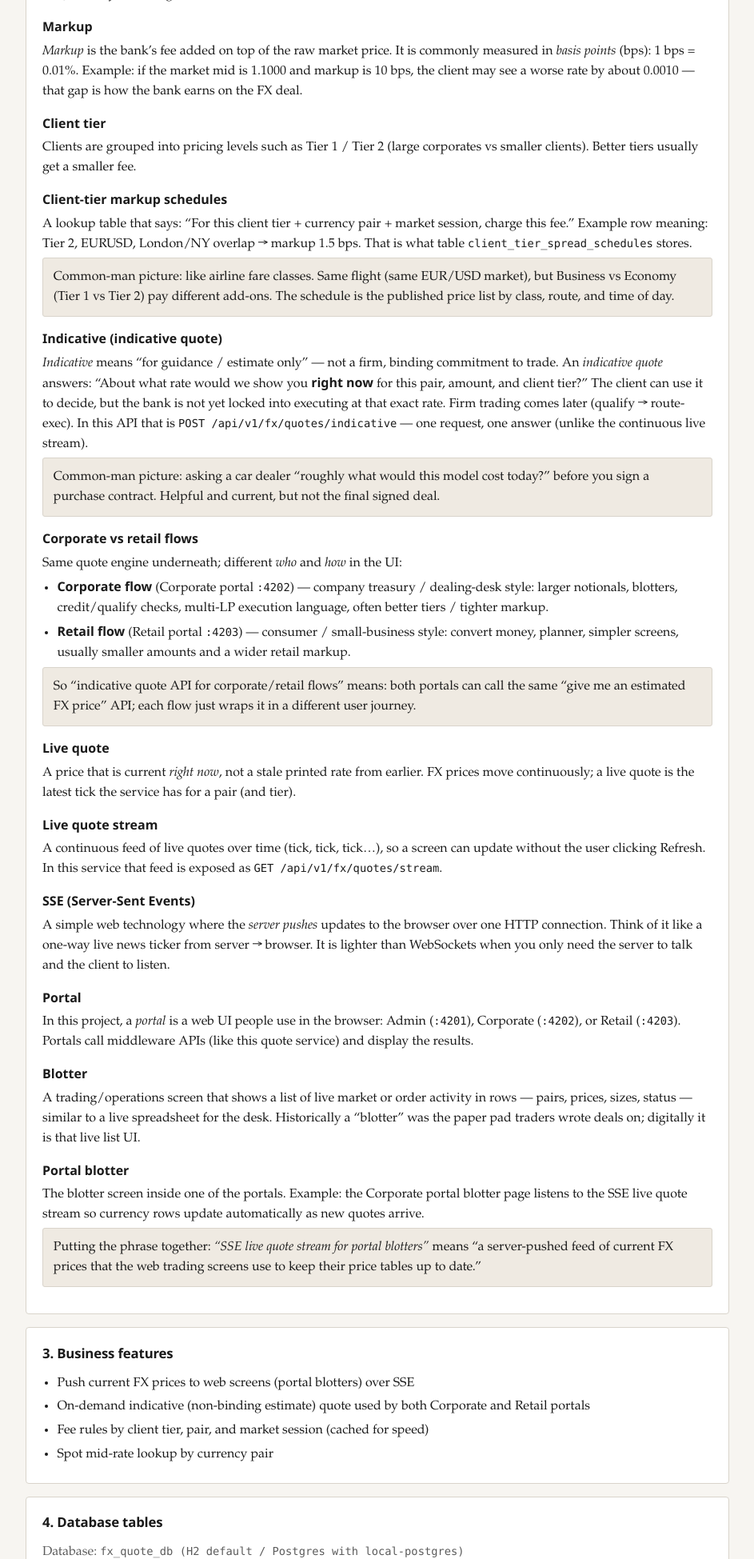
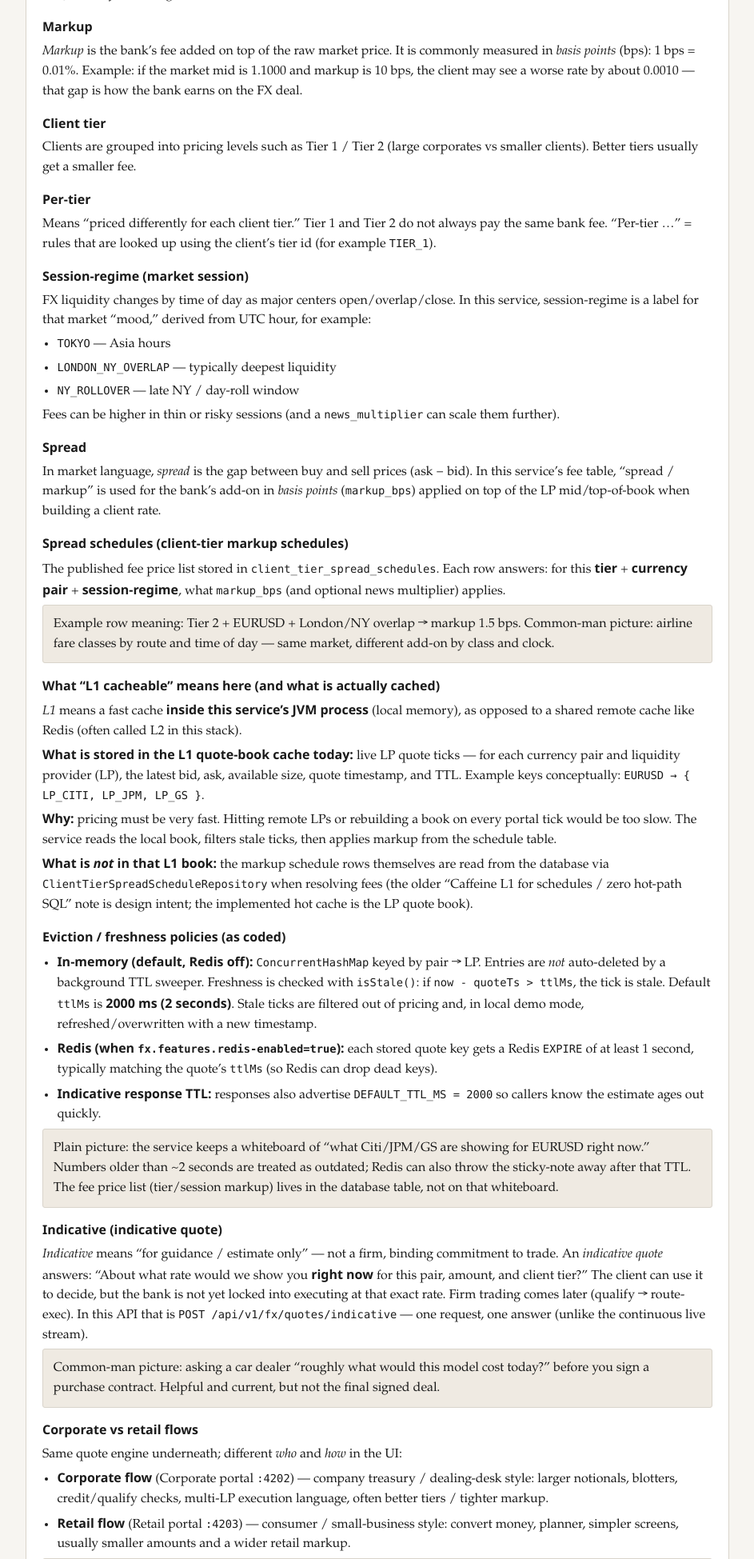
Before and after one commit to javakishore-veleti/FX-Dynamic-Liquidity-Smart-Order-Engine, a Spring Boot app: page / in a window 1280 px wide. Shown: the part 929-2878 px from the top of the page at 80% size, without its empty margins (168-1111 px from the left). Run offline with Spring Boot 4, Linux system fonts and the light colour scheme; some of the project's set-up classes (security, data sources, template engines, error pages and the like) are left out, and stand-ins take their place.

Commit message:
Document tier, session-regime, spread schedules, and quote-book cache eviction.

```diff
--- a/Middleware/fx-quote-service/src/main/resources/static/index.html
+++ b/Middleware/fx-quote-service/src/main/resources/static/index.html
@@ -191,15 +191,100 @@ th{
     </div>
 
     <div class="term">
-      <strong>Client-tier markup schedules</strong>
+      <strong>Per-tier</strong>
       <p>
-        A lookup table that says: “For this client tier + currency pair + market session, charge this fee.”
-        Example row meaning: Tier 2, EURUSD, London/NY overlap → markup 1.5 bps.
-        That is what table <code>client_tier_spread_schedules</code> stores.
+        Means “priced differently for each client tier.” Tier 1 and Tier 2 do not always pay the same bank fee.
+        “Per-tier …” = rules that are looked up using the client’s tier id (for example <code>TIER_1</code>).
+      </p>
+    </div>
+
+    <div class="term">
+      <strong>Session-regime (market session)</strong>
+      <p>
+        FX liquidity changes by time of day as major centers open/overlap/close.
+        In this service, session-regime is a label for that market “mood,” derived from UTC hour, for example:
+      </p>
+      <ul>
+        <li><code>TOKYO</code> — Asia hours</li>
+        <li><code>LONDON_NY_OVERLAP</code> — typically deepest liquidity</li>
+        <li><code>NY_ROLLOVER</code> — late NY / day-roll window</li>
+      </ul>
+      <p>
+        Fees can be higher in thin or risky sessions (and a <code>news_multiplier</code> can scale them further).
+      </p>
+    </div>
+
+    <div class="term">
+      <strong>Spread</strong>
+      <p>
+        In market language, <em>spread</em> is the gap between buy and sell prices (ask − bid).
+        In this service’s fee table, “spread / markup” is used for the bank’s add-on in <em>basis points</em>
+        (<code>markup_bps</code>) applied on top of the LP mid/top-of-book when building a client rate.
+      </p>
+    </div>
+
+    <div class="term">
+      <strong>Spread schedules (client-tier markup schedules)</strong>
+      <p>
+        The published fee price list stored in <code>client_tier_spread_schedules</code>.
+        Each row answers: for this <strong>tier</strong> + <strong>currency pair</strong> + <strong>session-regime</strong>,
+        what <code>markup_bps</code> (and optional news multiplier) applies.
       </p>
       <p class="example">
-        Common-man picture: like airline fare classes. Same flight (same EUR/USD market), but Business vs Economy
-        (Tier 1 vs Tier 2) pay different add-ons. The schedule is the published price list by class, route, and time of day.
+        Example row meaning: Tier 2 + EURUSD + London/NY overlap → markup 1.5 bps.
+        Common-man picture: airline fare classes by route and time of day — same market, different add-on by class and clock.
+      </p>
+    </div>
+
+    <div class="term">
+      <strong>What “L1 cacheable” means here (and what is actually cached)</strong>
+      <p>
+        <em>L1</em> means a fast cache <strong>inside this service’s JVM process</strong> (local memory), as opposed to
+        a shared remote cache like Redis (often called L2 in this stack).
+      </p>
+      <p>
+        <strong>What is stored in the L1 quote-book cache today:</strong>
+        live LP quote ticks — for each currency pair and liquidity provider (LP), the latest
+        bid, ask, available size, quote timestamp, and TTL.
+        Example keys conceptually: <code>EURUSD → { LP_CITI, LP_JPM, LP_GS }</code>.
+      </p>
+      <p>
+        <strong>Why:</strong> pricing must be very fast. Hitting remote LPs or rebuilding a book on every portal tick
+        would be too slow. The service reads the local book, filters stale ticks, then applies markup from the schedule table.
+      </p>
+      <p>
+        <strong>What is <em>not</em> in that L1 book:</strong>
+        the markup schedule rows themselves are read from the database via
+        <code>ClientTierSpreadScheduleRepository</code> when resolving fees
+        (the older “Caffeine L1 for schedules / zero hot-path SQL” note is design intent; the implemented hot cache is the LP quote book).
+      </p>
+    </div>
+
+    <div class="term">
+      <strong>Eviction / freshness policies (as coded)</strong>
+      <ul>
+        <li>
+          <strong>In-memory (default, Redis off):</strong>
+          <code>ConcurrentHashMap</code> keyed by pair → LP.
+          Entries are <em>not</em> auto-deleted by a background TTL sweeper.
+          Freshness is checked with <code>isStale()</code>: if <code>now - quoteTs &gt; ttlMs</code>, the tick is stale.
+          Default <code>ttlMs</code> is <strong>2000 ms (2 seconds)</strong>.
+          Stale ticks are filtered out of pricing and, in local demo mode, refreshed/overwritten with a new timestamp.
+        </li>
+        <li>
+          <strong>Redis (when <code>fx.features.redis-enabled=true</code>):</strong>
+          each stored quote key gets a Redis <code>EXPIRE</code> of at least 1 second, typically matching the quote’s
+          <code>ttlMs</code> (so Redis can drop dead keys).
+        </li>
+        <li>
+          <strong>Indicative response TTL:</strong>
+          responses also advertise <code>DEFAULT_TTL_MS = 2000</code> so callers know the estimate ages out quickly.
+        </li>
+      </ul>
+      <p class="example">
+        Plain picture: the service keeps a whiteboard of “what Citi/JPM/GS are showing for EURUSD right now.”
+        Numbers older than ~2 seconds are treated as outdated; Redis can also throw the sticky-note away after that TTL.
+        The fee price list (tier/session markup) lives in the database table, not on that whiteboard.
       </p>
     </div>
 
@@ -302,7 +387,7 @@ th{
     <ul>
       <li>Push current FX prices to web screens (portal blotters) over SSE</li>
       <li>On-demand indicative (non-binding estimate) quote used by both Corporate and Retail portals</li>
-      <li>Fee rules by client tier, pair, and market session (cached for speed)</li>
+      <li>Fee rules by client tier, pair, and market session (DB schedule); LP top-of-book held in local quote-book cache (~2s TTL)</li>
       <li>Spot mid-rate lookup by currency pair</li>
     </ul>
   </section>
```
